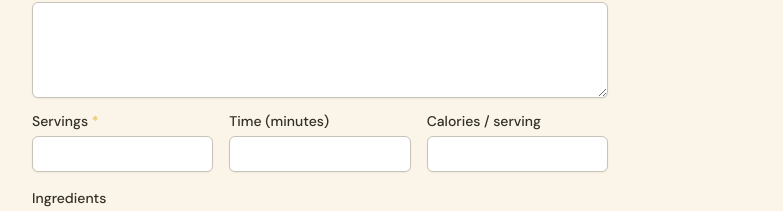
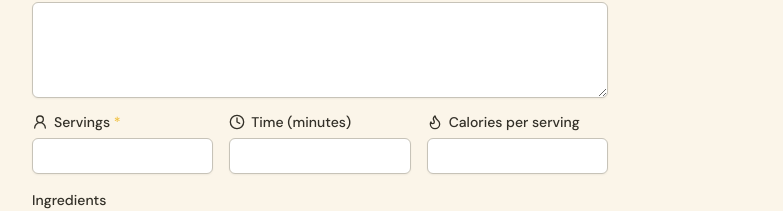
Before and after one commit to kristianskogberg/my-groovy-recipes-nextjs, a Next.js app: page /en/recipes/new in a window 1280 px wide. Shown: the part 592-803 px from the top of the page, without its empty margins (248-1031 px from the left). Built offline with nearby package versions, Linux system fonts and the light colour scheme.

Commit message:
add icons for servings, time and calories input fields

```diff
--- a/components/create-recipe-form.tsx
+++ b/components/create-recipe-form.tsx
@@ -12,7 +12,16 @@ import { createClient } from "@/lib/supabase/client";
 import imageCompression from "browser-image-compression";
 import Image from "next/image";
 import { useRouter } from "next/navigation";
-import { Images, ImageUp, Plus, Save, X } from "lucide-react";
+import {
+  Clock,
+  Flame,
+  Images,
+  ImageUp,
+  Plus,
+  Save,
+  UserRound,
+  X,
+} from "lucide-react";
 import { useLocale, useTranslations } from "next-intl";
 import { useActionState, useEffect, useId, useRef, useState } from "react";
 
@@ -349,6 +358,7 @@ export function CreateRecipeForm({
       <div className="grid grid-cols-1 gap-4 sm:grid-cols-3">
         <Field
           defaultValue={recipe?.servings}
+          icon={<UserRound />}
           label={t("servings")}
           min="0.01"
           name="servings"
@@ -358,6 +368,7 @@ export function CreateRecipeForm({
         />
         <Field
           defaultValue={recipe?.time_minutes ?? ""}
+          icon={<Clock />}
           label={t("time")}
           min="0"
           name="time_minutes"
@@ -365,6 +376,7 @@ export function CreateRecipeForm({
         />
         <Field
           defaultValue={recipe?.calories_per_serving ?? ""}
+          icon={<Flame />}
           label={t("calories")}
           min="0"
           name="calories_per_serving"
@@ -407,21 +419,28 @@ export function CreateRecipeForm({
 }
 
 function Field({
+  icon,
   label,
   name,
   required,
   ...props
-}: React.ComponentProps<typeof Input> & { label: string; name: string }) {
+}: React.ComponentProps<typeof Input> & {
+  icon?: React.ReactNode;
+  label: string;
+  name: string;
+}) {
   return (
     <div className="grid gap-2">
-      <Label htmlFor={name}>
-        {label}
-        {required && (
-          <span className="text-accent" aria-hidden="true">
-            {" "}
-            *
-          </span>
-        )}
+      <Label className="inline-flex items-center gap-1.5" htmlFor={name}>
+        {icon && <span aria-hidden="true" className="[&_svg]:size-4">{icon}</span>}
+        <span>
+          {label}
+          {required && (
+            <span className="text-accent" aria-hidden="true">
+              {" "}*
+            </span>
+          )}
+        </span>
       </Label>
       <Input id={name} name={name} {...props} />
     </div>
--- a/messages/en.json
+++ b/messages/en.json
@@ -32,7 +32,7 @@
     "servingsValue": "{count} servings",
     "time": "Time (minutes)",
     "minutes": "{count} min",
-    "calories": "Calories / serving",
+    "calories": "Calories per serving",
     "caloriesValue": "{count} kcal",
     "ingredients": "Ingredients",
     "ingredientsPlaceholder": "One ingredient per line",
```
